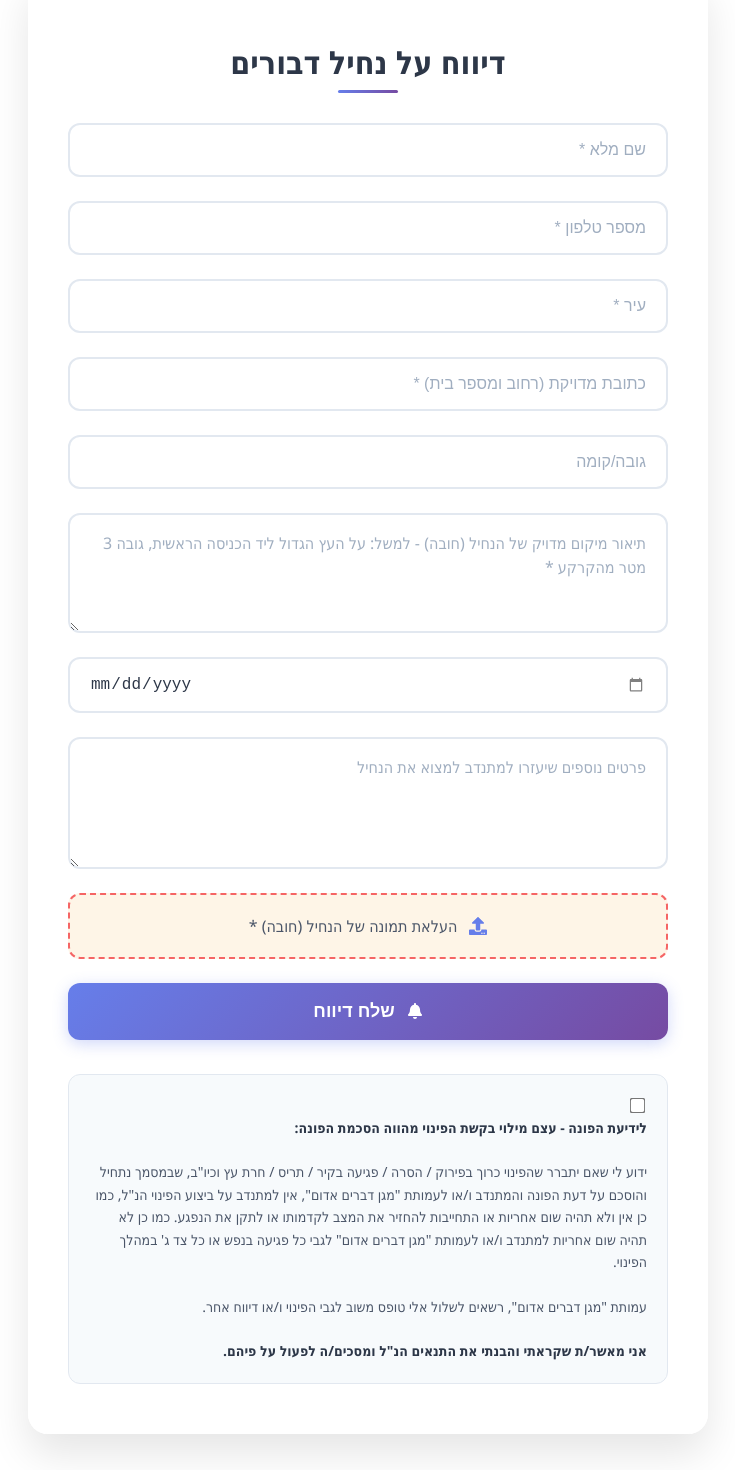
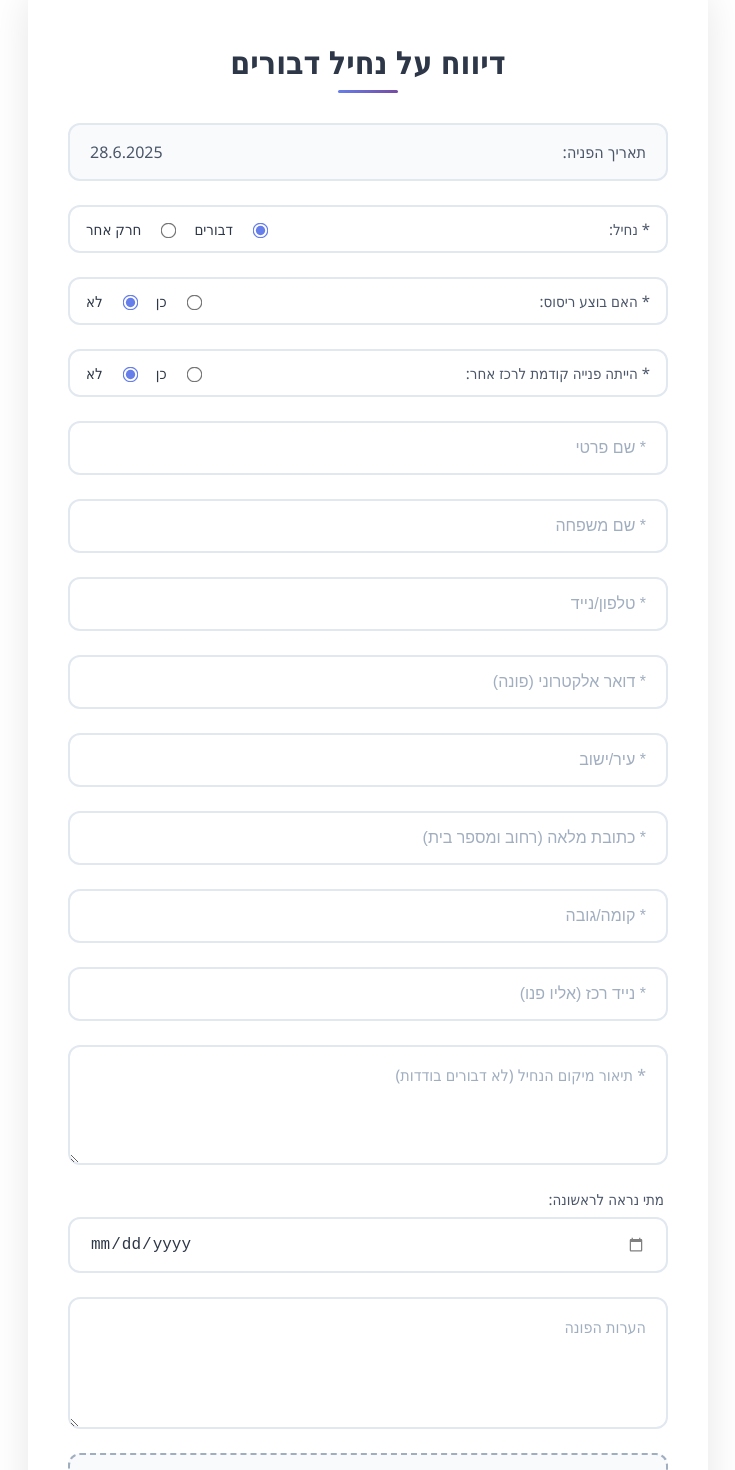
Before and after one commit to Shlobro/Magen-Dvorim-Adom, a React (Vite) app in the folder frontend/: page /report in a window 1280 px wide. Shown: the part 120-1590 px from the top of the page, without its empty margins (272-1007 px from the left). Built offline with nearby package versions, Linux system fonts and the light colour scheme; no server answers; the HTML template or start-up script is replaced by a standard one.

Commit message:
Feat: Update report form with new fields and UI enhancements

```diff
--- a/frontend/src/pages/ReportPage.jsx
+++ b/frontend/src/pages/ReportPage.jsx
@@ -1,41 +1,46 @@
 // src/pages/ReportPage.jsx
-import React, { useState, useEffect } from 'react'; // CHANGED: Added useEffect
-import { useLocation } from 'react-router-dom'; // NEW: Import useLocation hook
+import React, { useState, useEffect } from 'react';
+import { useLocation } from 'react-router-dom';
 import axios from 'axios';
 import '../styles/ReportPage.css'; // Importing the CSS file for styling
 import { FaBell, FaUpload } from 'react-icons/fa';
-import { saveInquiry, uploadPhoto } from '../services/api'; // ייבוא saveInquiry ו-uploadPhoto משירות ה-API שלך
+import { saveInquiry, uploadPhoto } from '../services/api';
 import { useNotification } from '../contexts/NotificationContext';
 import { validateAddressGeocoding } from '../services/geocoding';
 
 export default function ReportPage() {
-  const [fullName, setFullName] = useState('');
+  const [swarmType, setSwarmType] = useState('דבורים');
+  const [wasSprayed, setWasSprayed] = useState('לא');
+  const [hadPreviousContact, setHadPreviousContact] = useState('לא');
+  const [previousCoordinatorName, setPreviousCoordinatorName] = useState('');
+  const [firstName, setFirstName] = useState('');
+  const [lastName, setLastName] = useState('');
   const [phoneNumber, setPhoneNumber] = useState('');
-  const [city, setCity] = useState(''); // New state for city
-  const [address, setAddress] = useState(''); // New state for address (street and house number)
+  const [city, setCity] = useState('');
+  const [address, setAddress] = useState('');
   const [heightFloor, setHeightFloor] = useState('');
-  const [additionalDetails, setAdditionalDetails] = useState('');
-  const [locationDescription, setLocationDescription] = useState(''); // New required field
-  const [appearanceDate, setAppearanceDate] = useState(''); // New required field
-  const [imageFile, setImageFile] = useState(null); // Single photo (required)
-  const [imageName, setImageName] = useState(''); // Photo name
+  const [email, setEmail] = useState('');
+  const [coordinatorPhoneNumber, setCoordinatorPhoneNumber] = useState('');
+  const [locationDescription, setLocationDescription] = useState('');
+  const [firstSeenDate, setFirstSeenDate] = useState('');
+  const [reporterComments, setReporterComments] = useState('');
+  const [imageFile, setImageFile] = useState(null);
+  const [imageName, setImageName] = useState('');
   const [loading, setLoading] = useState(false);
-  const [coordinatorId, setCoordinatorId] = useState(''); // NEW: State to store coordinatorId from URL
-  const [agreeToTerms, setAgreeToTerms] = useState(false); // State for terms agreement
+  const [coordinatorId, setCoordinatorId] = useState('');
+  const [agreeToTerms, setAgreeToTerms] = useState(false);
 
   const { showSuccess, showError } = useNotification();
+  const location = useLocation();
 
-  const location = useLocation(); // NEW: Initialize useLocation hook
-
-  // NEW: useEffect to read coordinatorId from URL when the component mounts
   useEffect(() => {
     const queryParams = new URLSearchParams(location.search);
     const idFromUrl = queryParams.get('coordinatorId');
     if (idFromUrl) {
       setCoordinatorId(idFromUrl);
-      console.log('Coordinator ID from URL:', idFromUrl); // For debugging
+      console.log('Coordinator ID from URL:', idFromUrl);
     }
-  }, [location.search]); // Depend on location.search so it re-runs if URL query changes
+  }, [location.search]);
 
   const handleFileChange = (e) => {
     if (e.target.files[0]) {
@@ -45,24 +50,27 @@ export default function ReportPage() {
       setImageFile(null);
       setImageName('');
     }
-  };  const handleSubmit = async (e) => {
+  };
+
+  const handleSubmit = async (e) => {
     e.preventDefault();
     setLoading(true);
 
-    // Basic validation
-    if (!fullName || !phoneNumber || !city || !address || !locationDescription || !appearanceDate) {
-      showError('אנא מלא את כל שדות החובה: שם מלא, טלפון, עיר, כתובת, תיאור מיקום ותאריך הופעת הנחיל.');
+    if (!swarmType || !wasSprayed || !hadPreviousContact || !firstName || !lastName || !phoneNumber || !city || !address || !heightFloor || !email || !coordinatorPhoneNumber || !locationDescription) {
+      showError('אנא מלא את כל שדות החובה המסומנים בכוכבית (*).');
       setLoading(false);
       return;
     }
-
-    // Image validation
+    if (hadPreviousContact === 'כן' && !previousCoordinatorName) {
+        showError('נא לציין את שם הרכז אליו פנית בעבר.');
+        setLoading(false);
+        return;
+    }
     if (!imageFile) {
       showError('חובה להעלות תמונה של הנחיל.');
       setLoading(false);
       return;
     }
-
     if (!agreeToTerms) {
       showError('חובה לאשר את תנאי השירות כדי לשלוח דיווח.');
       setLoading(false);
@@ -70,9 +78,7 @@ export default function ReportPage() {
     }
 
     try {
-      // Validate address geocoding before submitting
       const geocodingResult = await validateAddressGeocoding(address, city);
-
       if (!geocodingResult.isValid) {
         let errorMessage = geocodingResult.error;
         if (geocodingResult.suggestion) {
@@ -83,53 +89,57 @@ export default function ReportPage() {
         return;
       }
 
-      // If there's a suggestion even for valid addresses (like street name variations)
-      if (geocodingResult.suggestion) {
-        // You could show a confirmation dialog here, but for now just log it
-        console.log('Address suggestion:', geocodingResult.suggestion);
-      }
-
       const inquiryData = {
-        fullName,
+        swarmType,
+        wasSprayed,
+        hadPreviousContact,
+        previousCoordinatorName: hadPreviousContact === 'כן' ? previousCoordinatorName : '',
+        firstName,
+        lastName,
+        fullName: `${firstName} ${lastName}`,
         phoneNumber,
-        city, // Send city
-        address, // Send address (street and house number)
+        city,
+        address,
         heightFloor,
-        additionalDetails,
-        locationDescription, // New required field
-        appearanceDate, // New required field
-        status: "נפתחה פנייה (טופס מולא)", // Initial status
-        date: new Date().toLocaleDateString('he-IL'), // Current date
-        time: new Date().toLocaleTimeString('he-IL', { hour: '2-digit', minute: '2-digit' }), // Current time
-        coordinatorId: coordinatorId || null, // CHANGED: Add coordinatorId to the inquiry data
-                                             // Use null if coordinatorId is an empty string, or '' if you prefer
+        email,
+        coordinatorPhoneNumber,
+        locationDescription,
+        firstSeenDate,
+        reporterComments,
+        status: "נפתחה פנייה (טופס מולא)",
+        inquiryDate: new Date().toLocaleDateString('he-IL'),
+        inquiryTime: new Date().toLocaleTimeString('he-IL', { hour: '2-digit', minute: '2-digit' }),
+        coordinatorId: coordinatorId || null,
       };
 
-      // Save inquiry to Firestore via your backend API
-      // saveInquiry returns { id: docRef.id, message: 'success message' }
       const response = await saveInquiry(inquiryData, coordinatorId);
-      // Get the inquiry ID from the response
       const inquiryId = response.id;
 
-      // Upload photo
       if (imageFile && inquiryId) {
         await uploadPhoto(inquiryId, imageFile, 'single');
       }
 
       showSuccess('הפנייה נשלחה בהצלחה! תודה רבה על הדיווח.');
-      // Clear form fields
-      setFullName('');
+
+      setSwarmType('דבורים');
+      setWasSprayed('לא');
+      setHadPreviousContact('לא');
+      setPreviousCoordinatorName('');
+      setFirstName('');
+      setLastName('');
       setPhoneNumber('');
       setCity('');
       setAddress('');
       setHeightFloor('');
-      setAdditionalDetails('');
+      setEmail('');
+      setCoordinatorPhoneNumber('');
       setLocationDescription('');
-      setAppearanceDate('');
+      setFirstSeenDate('');
+      setReporterComments('');
       setImageFile(null);
       setImageName('');
-      setCoordinatorId(''); // NEW: Clear coordinatorId after successful submission
-      setAgreeToTerms(false); // Clear terms agreement
+      setCoordinatorId('');
+      setAgreeToTerms(false);
     } catch (error) {
       console.error('שגיאה בשליחת הפנייה:', error);
       showError(`שגיאה בשליחת הפנייה: ${error.message || 'נסה שוב מאוחר יותר.'}`);
@@ -138,106 +148,86 @@ export default function ReportPage() {
     }
   };
 
+
   return (
     <div className="report-page">
       <div className="report-card">
         <h2 className="form-title">דיווח על נחיל דבורים</h2>
 
         <form className="report-form" onSubmit={handleSubmit}>
-          <input
-            type="text"
-            placeholder="שם מלא *"
-            required
-            value={fullName}
-            onChange={(e) => setFullName(e.target.value)}
-          />
-          <input
-            type="tel"
-            placeholder="מספר טלפון *"
-            required
-            value={phoneNumber}
-            onChange={(e) => setPhoneNumber(e.target.value)}
-            style={{ direction: 'rtl', textAlign: 'right' }} // ⬅️ הוספת יישור RTL
-          />
-          <input
-            type="text"
-            placeholder="עיר *" // Input for city
-            required
-            value={city}
-            onChange={(e) => setCity(e.target.value)}
-          />
-          <input
-            type="text"
-            placeholder="כתובת מדויקת (רחוב ומספר בית) *" // Input for address (street + house number)
-            required
-            value={address}
-            onChange={(e) => setAddress(e.target.value)}
-          />
-          <input
-            type="text"
-            placeholder="גובה/קומה"
-            value={heightFloor}
-            onChange={(e) => setHeightFloor(e.target.value)}
-          />
-          <textarea
-            placeholder="תיאור מיקום מדויק של הנחיל (חובה) - למשל: על העץ הגדול ליד הכניסה הראשית, גובה 3 מטר מהקרקע *"
-            rows={3}
-            required
-            value={locationDescription}
-            onChange={(e) => setLocationDescription(e.target.value)}
-          ></textarea>
 
-          <input
-            type="date"
-            placeholder="תאריך הופעת הנחיל *"
-            required
-            value={appearanceDate}
-            onChange={(e) => setAppearanceDate(e.target.value)}
-            className="date-input"
-          />
+          <div className="readonly-field">
+            <label>תאריך הפניה:</label>
+            <span>{new Date().toLocaleDateString('he-IL')}</span>
+          </div>
 
-          <textarea
-            placeholder="פרטים נוספים שיעזרו למתנדב למצוא את הנחיל"
-            rows={4}
-            value={additionalDetails}
-            onChange={(e) => setAdditionalDetails(e.target.value)}
-          ></textarea>
-
+          <div className="radio-group">
+            <label>* נחיל:</label>
+            <input type="radio" id="bees" name="swarmType" value="דבורים" checked={swarmType === 'דבורים'} onChange={(e) => setSwarmType(e.target.value)} />
+            <label htmlFor="bees">דבורים</label>
+            <input type="radio" id="other" name="swarmType" value="חרק אחר" checked={swarmType === 'חרק אחר'} onChange={(e) => setSwarmType(e.target.value)} />
+            <label htmlFor="other">חרק אחר</label>
+          </div>
+          <div className="radio-group">
+            <label>* האם בוצע ריסוס:</label>
+            <input type="radio" id="sprayedYes" name="wasSprayed" value="כן" checked={wasSprayed === 'כן'} onChange={(e) => setWasSprayed(e.target.value)} />
+            <label htmlFor="sprayedYes">כן</label>
+            <input type="radio" id="sprayedNo" name="wasSprayed" value="לא" checked={wasSprayed === 'לא'} onChange={(e) => setWasSprayed(e.target.value)} />
+            <label htmlFor="sprayedNo">לא</label>
+          </div>
+          <div className="radio-group">
+            <label>* הייתה פנייה קודמת לרכז אחר:</label>
+            <input type="radio" id="contactYes" name="hadPreviousContact" value="כן" checked={hadPreviousContact === 'כן'} onChange={(e) => setHadPreviousContact(e.target.value)} />
+            <label htmlFor="contactYes">כן</label>
+            <input type="radio" id="contactNo" name="hadPreviousContact" value="לא" checked={hadPreviousContact === 'לא'} onChange={(e) => setHadPreviousContact(e.target.value)} />
+            <label htmlFor="contactNo">לא</label>
+          </div>
+          {hadPreviousContact === 'כן' && (
+            <input type="text" placeholder="שם הרכז אליו פנית *" required value={previousCoordinatorName} onChange={(e) => setPreviousCoordinatorName(e.target.value)} />
+          )}
+          <input type="text" placeholder="* שם פרטי" required value={firstName} onChange={(e) => setFirstName(e.target.value)} />
+          <input type="text" placeholder="* שם משפחה" required value={lastName} onChange={(e) => setLastName(e.target.value)} />
+          <input type="tel" placeholder="* טלפון/נייד" required value={phoneNumber} onChange={(e) => setPhoneNumber(e.target.value)} style={{ direction: 'rtl', textAlign: 'right' }} />
+          <input type="email" placeholder="* דואר אלקטרוני (פונה)" required value={email} onChange={(e) => setEmail(e.target.value)} />
+          <input type="text" placeholder="* עיר/ישוב" required value={city} onChange={(e) => setCity(e.target.value)} />
+          <input type="text" placeholder="* כתובת מלאה (רחוב ומספר בית)" required value={address} onChange={(e) => setAddress(e.target.value)} />
+          <input type="text" placeholder="* קומה/גובה" required value={heightFloor} onChange={(e) => setHeightFloor(e.target.value)} />
+          <input type="tel" placeholder="* נייד רכז (אליו פנו)" required value={coordinatorPhoneNumber} onChange={(e) => setCoordinatorPhoneNumber(e.target.value)} style={{ direction: 'rtl', textAlign: 'right' }}/>
+          <textarea placeholder="* תיאור מיקום הנחיל (לא דבורים בודדות)" rows={3} required value={locationDescription} onChange={(e) => setLocationDescription(e.target.value)}></textarea>
+          <label className="date-label">מתי נראה לראשונה:</label>
+          <input type="date" value={firstSeenDate} onChange={(e) => setFirstSeenDate(e.target.value)} className="date-input" />
+          <textarea placeholder="הערות הפונה" rows={4} value={reporterComments} onChange={(e) => setReporterComments(e.target.value)}></textarea>
           <label className="file-upload required-upload">
             <input type="file" onChange={handleFileChange} accept="image/*" required />
             <FaUpload className="upload-icon" />
-            {imageName ? imageName : 'העלאת תמונה של הנחיל (חובה) *'}
+            {imageName ? imageName : 'העלאת תמונה של הנחיל (פתח כניסה/יציאה) *'}
           </label>
-
-          {/* Submit Button - moved before terms */}
           <button type="submit" className="submit-button" disabled={loading}>
-            {loading ? 'שולח...' : (
-              <>
-                <FaBell className="button-icon" />
-                שלח דיווח
-              </>
-            )}
+            {loading ? 'שולח...' : (<><FaBell className="button-icon" /> שלח דיווח</>)}
           </button>
 
-          {/* Terms and Conditions */}
           <div className="terms-container">
-            <input
-              type="checkbox"
-              id="agreeToTerms"
-              checked={agreeToTerms}
-              onChange={(e) => setAgreeToTerms(e.target.checked)}
-              required
-              className="terms-checkbox"
-            />
-            <label htmlFor="agreeToTerms" className="terms-label">
+            <div className="terms-text-block">
               <span className="terms-highlight">לידיעת הפונה - עצם מילוי בקשת הפינוי מהווה הסכמת הפונה:</span>
               <br /><br />
               ידוע לי שאם יתברר שהפינוי כרוך בפירוק / הסרה / פגיעה בקיר / תריס / חרת עץ וכיו"ב, שבמסמך נתחיל והוסכם על דעת הפונה והמתנדב ו/או לעמותת "מגן דברים אדום", אין למתנדב על ביצוע הפינוי הנ"ל, כמו כן אין ולא תהיה שום אחריות או התחייבות להחזיר את המצב לקדמותו או לתקן את הנפגע. כמו כן לא תהיה שום אחריות למתנדב ו/או לעמותת "מגן דברים אדום" לגבי כל פגיעה בנפש או כל צד ג' במהלך הפינוי.
               <br /><br />
               עמותת "מגן דברים אדום", רשאים לשלול אלי טופס משוב לגבי הפינוי ו/או דיווח אחר.
-              <br /><br />
-              <span className="terms-highlight">אני מאשר/ת שקראתי והבנתי את התנאים הנ"ל ומסכים/ה לפעול על פיהם.</span>
-            </label>
+            </div>
+
+            <div className="terms-agreement-row">
+              <input
+                type="checkbox"
+                id="agreeToTerms"
+                checked={agreeToTerms}
+                onChange={(e) => setAgreeToTerms(e.target.checked)}
+                required
+                className="terms-checkbox"
+              />
+              <label htmlFor="agreeToTerms" className="terms-agreement-label">
+                <span className="terms-highlight">אני מאשר/ת שקראתי והבנתי את התנאים הנ"ל ומסכים/ה לפעול על פיהם.</span>
+              </label>
+            </div>
           </div>
         </form>
       </div>
--- a/frontend/src/styles/ReportPage.css
+++ b/frontend/src/styles/ReportPage.css
@@ -72,9 +72,26 @@
   gap: 24px;
 }
 
-/* Input Styles */
+/* --- NEW: Read-only field for date --- */
+.readonly-field {
+  display: flex;
+  justify-content: space-between;
+  align-items: center;
+  padding: 16px 20px;
+  border: 2px solid #e2e8f0;
+  border-radius: 12px;
+  background-color: #f8fafc;
+  color: #4a5568;
+  font-size: 16px;
+}
+
+.readonly-field label {
+  font-weight: 500;
+}
+
 .report-form input[type="text"],
 .report-form input[type="tel"],
+.report-form input[type="email"],
 .report-form input[type="date"],
 .report-form textarea {
   width: 100%;
@@ -90,6 +107,7 @@
 
 .report-form input[type="text"]:focus,
 .report-form input[type="tel"]:focus,
+.report-form input[type="email"]:focus,
 .report-form input[type="date"]:focus,
 .report-form textarea:focus {
   outline: none;
@@ -106,7 +124,44 @@
   font-weight: 400;
 }
 
-/* Textarea specific styles */
+.radio-group {
+  display: flex;
+  flex-wrap: wrap;
+  align-items: center;
+  gap: 8px 16px;
+  padding: 12px 16px;
+  border: 2px solid #e2e8f0;
+  border-radius: 12px;
+  background: #ffffff;
+  transition: all 0.3s ease;
+  direction: rtl;
+}
+
+.radio-group:focus-within {
+  border-color: #667eea;
+  box-shadow:
+    0 0 0 3px rgba(102, 126, 234, 0.1),
+    0 4px 12px rgba(102, 126, 234, 0.15);
+}
+
+.radio-group > label:first-of-type {
+  font-weight: 500;
+  color: #4a5568;
+  margin-left: auto;
+}
+
+.radio-group input[type="radio"] {
+  transform: scale(1.2);
+  accent-color: #667eea;
+  cursor: pointer;
+}
+
+.radio-group label {
+  font-size: 15px;
+  color: #2d3748;
+  cursor: pointer;
+}
+
 .report-form textarea {
   resize: vertical;
   min-height: 120px;
@@ -114,7 +169,6 @@
   line-height: 1.5;
 }
 
-/* File Upload Styles */
 .file-upload {
   display: flex;
   align-items: center;
@@ -149,7 +203,7 @@
 
 .file-upload:hover {
   border-color: #667eea;
-  background: #edf2f7;
+  background: #f0f2ff;
   transform: translateY(-2px);
   box-shadow: 0 4px 12px rgba(102, 126, 234, 0.1);
 }
@@ -163,7 +217,6 @@
   color: #667eea;
 }
 
-/* Date Input Specific Styles */
 .date-input {
   direction: ltr;
   text-align: left;
@@ -174,38 +227,62 @@
   cursor: pointer;
 }
 
-/* Required Upload Styles */
+.date-label {
+    font-size: 15px;
+    font-weight: 500;
+    color: #4a5568;
+    margin-bottom: -16px;
+    padding: 0 4px;
+    background-color: white;
+    align-self: flex-start;
+    position: relative;
+    z-index: 1;
+    margin-left: 15px;
+}
+
 .required-upload {
-  border-color: #f56565 !important;
-  background: #fef5e7 !important;
+  border-color: #a0aec0 !important;
 }
 
 .required-upload:hover {
-  border-color: #e53e3e !important;
-  background: #fed7d7 !important;
+  border-color: #667eea !important;
 }
 
-/* Terms Container */
 .terms-container {
   background: #f7fafc;
   border: 1px solid #e2e8f0;
   border-radius: 12px;
   padding: 20px;
   margin: 10px 0;
+  display: flex;
+  flex-direction: column;
+  gap: 16px;
+}
+
+.terms-text-block {
+  font-size: 14px;
+  line-height: 1.6;
+  color: #4a5568;
+}
+
+.terms-agreement-row {
+  display: flex;
+  align-items: center;
+  direction: rtl;
 }
 
 .terms-checkbox {
   margin-left: 10px;
   transform: scale(1.2);
   accent-color: #667eea;
+  flex-shrink: 0;
 }
 
-.terms-label {
+.terms-agreement-label {
   font-size: 14px;
   line-height: 1.6;
   color: #4a5568;
   cursor: pointer;
-  display: block;
 }
 
 .terms-highlight {
@@ -213,7 +290,6 @@
   color: #2d3748;
 }
 
-/* Submit Button */
 .submit-button {
   display: flex;
   align-items: center;
@@ -273,7 +349,6 @@
   font-size: 16px;
 }
 
-/* Responsive Design */
 @media (max-width: 768px) {
   .report-page {
     padding: 15px;
@@ -295,6 +370,7 @@
 
   .report-form input[type="text"],
   .report-form input[type="tel"],
+  .report-form input[type="email"],
   .report-form input[type="date"],
   .report-form textarea {
     padding: 14px 16px;
@@ -304,14 +380,6 @@
   .submit-button {
     padding: 16px 25px;
     font-size: 16px;
-  }
-
-  .terms-container {
-    padding: 16px;
-  }
-
-  .terms-label {
-    font-size: 13px;
   }
 }
 
@@ -326,6 +394,7 @@
 
   .report-form input[type="text"],
   .report-form input[type="tel"],
+  .report-form input[type="email"],
   .report-form input[type="date"],
   .report-form textarea {
     padding: 12px 14px;
@@ -342,7 +411,6 @@
   }
 }
 
-/* Animation for form elements */
 @keyframes fadeInUp {
   from {
     opacity: 0;
@@ -355,23 +423,38 @@
 }
 
 .report-form > * {
-  animation: fadeInUp 0.6s ease forwards;
+  animation: fadeInUp 0.5s ease-out forwards;
+  opacity: 0;
 }
 
-.report-form > *:nth-child(1) { animation-delay: 0.1s; }
-.report-form > *:nth-child(2) { animation-delay: 0.2s; }
-.report-form > *:nth-child(3) { animation-delay: 0.3s; }
-.report-form > *:nth-child(4) { animation-delay: 0.4s; }
-.report-form > *:nth-child(5) { animation-delay: 0.5s; }
-.report-form > *:nth-child(6) { animation-delay: 0.6s; }
-.report-form > *:nth-child(7) { animation-delay: 0.7s; }
-.report-form > *:nth-child(8) { animation-delay: 0.8s; }
-.report-form > *:nth-child(9) { animation-delay: 0.9s; }
-.report-form > *:nth-child(10) { animation-delay: 1.0s; }
+.report-form > *:nth-child(1) { animation-delay: 0.05s; }
+.report-form > *:nth-child(2) { animation-delay: 0.1s; }
+.report-form > *:nth-child(3) { animation-delay: 0.15s; }
+.report-form > *:nth-child(4) { animation-delay: 0.2s; }
+.report-form > *:nth-child(5) { animation-delay: 0.25s; }
+.report-form > *:nth-child(6) { animation-delay: 0.3s; }
+.report-form > *:nth-child(7) { animation-delay: 0.35s; }
+.report-form > *:nth-child(8) { animation-delay: 0.4s; }
+.report-form > *:nth-child(9) { animation-delay: 0.45s; }
+.report-form > *:nth-child(10) { animation-delay: 0.5s; }
+.report-form > *:nth-child(11) { animation-delay: 0.55s; }
+.report-form > *:nth-child(12) { animation-delay: 0.6s; }
+.report-form > *:nth-child(13) { animation-delay: 0.65s; }
+.report-form > *:nth-child(14) { animation-delay: 0.7s; }
+.report-form > *:nth-child(15) { animation-delay: 0.75s; }
+.report-form > *:nth-child(16) { animation-delay: 0.8s; }
+.report-form > *:nth-child(17) { animation-delay: 0.85s; }
+.report-form > *:nth-child(18) { animation-delay: 0.9s; }
+.report-form > *:nth-child(19) { animation-delay: 0.95s; }
+.report-form > *:nth-child(20) { animation-delay: 1.0s; }
 
-/* Loading state for submit button */
 .submit-button:disabled {
   position: relative;
+}
+
+.submit-button:disabled .button-icon,
+.submit-button:disabled span {
+  opacity: 0;
 }
 
 .submit-button:disabled::after {
@@ -379,11 +462,14 @@
   position: absolute;
   width: 20px;
   height: 20px;
-  border: 2px solid transparent;
-  border-top: 2px solid white;
+  top: 50%;
+  left: 50%;
+  margin-top: -10px;
+  margin-left: -10px;
+  border: 3px solid transparent;
+  border-top-color: white;
   border-radius: 50%;
   animation: spin 1s linear infinite;
-  margin-right: 8px;
 }
 
 @keyframes spin {
```
